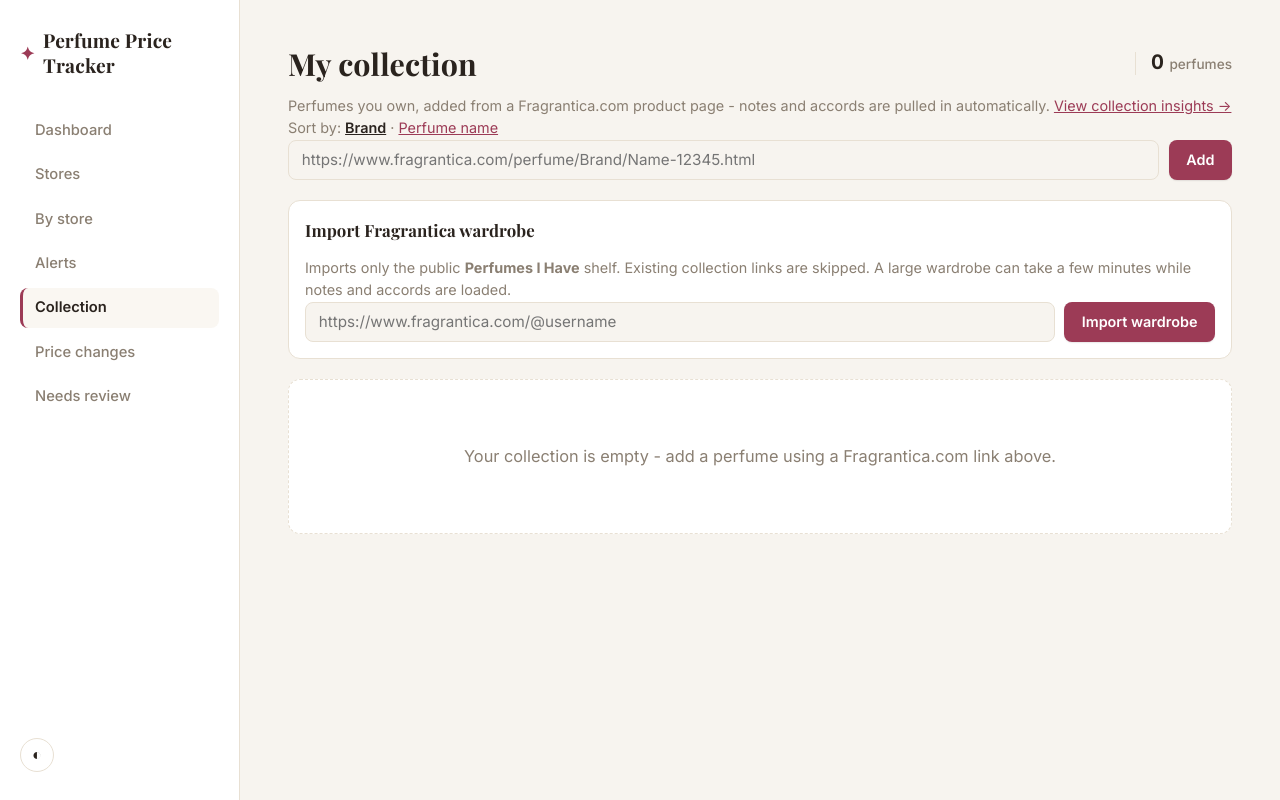
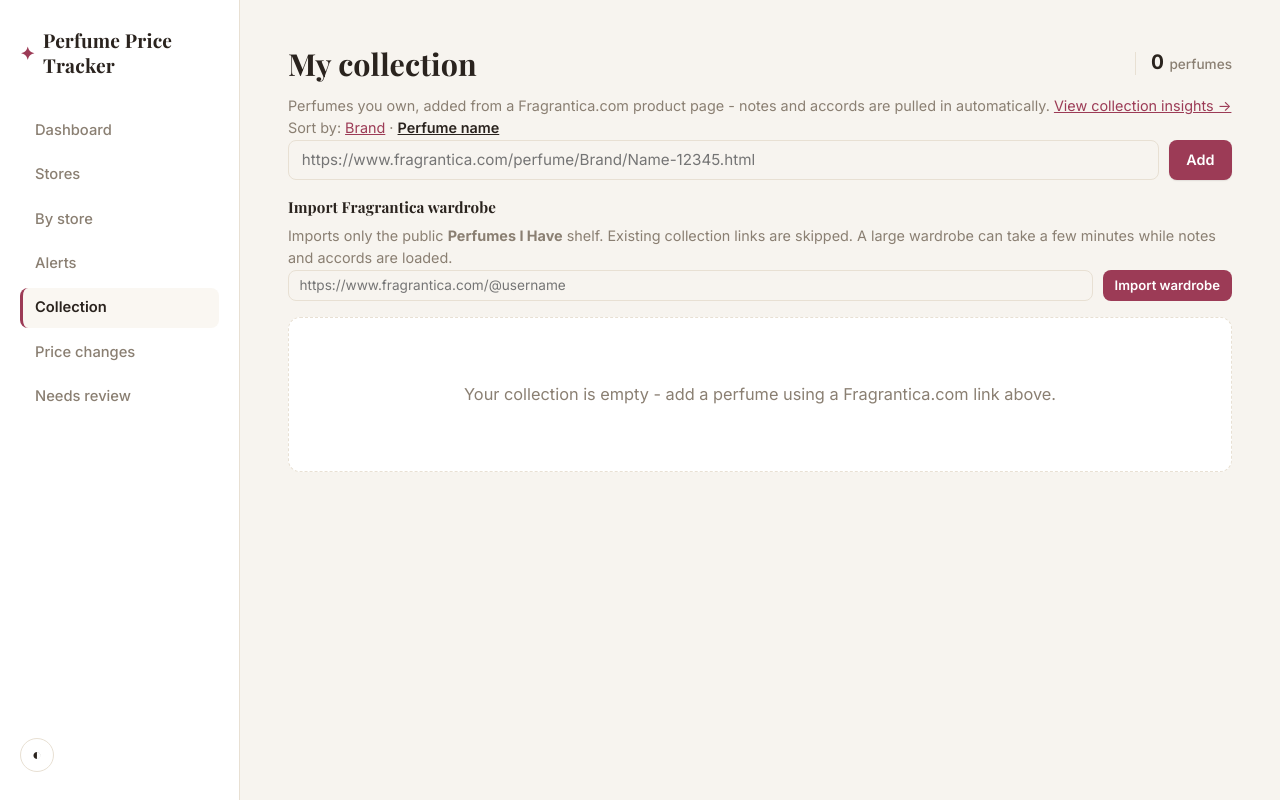
Before and after one commit to Radu-Caragin/parfumareala, a FastAPI app: page /collection in a window 1280 px wide. Run offline with FastAPI, Linux system fonts and the light colour scheme.

Commit message:
bugs and front end changes

```diff
--- a/app/database/repositories/collection.py
+++ b/app/database/repositories/collection.py
@@ -25,11 +25,11 @@ def get_by_url(db: Session, fragrantica_url: str) -> CollectionPerfume | None:
     return db.scalar(select(CollectionPerfume).where(CollectionPerfume.fragrantica_url == fragrantica_url))
 
 
-def list_all(db: Session, *, sort_by: str = "brand") -> list[CollectionPerfume]:
-    """sort_by="brand" (default) orders by brand then name, so perfumes
-    from the same brand stay grouped together. sort_by="name" orders by
-    the perfume name alone, ignoring brand entirely - e.g. "Erba Gold"
-    sorts under E, not under Xerjoff."""
+def list_all(db: Session, *, sort_by: str = "name") -> list[CollectionPerfume]:
+    """sort_by="name" (default) orders by the perfume name alone, ignoring
+    brand entirely - e.g. "Erba Gold" sorts under E, not under Xerjoff.
+    sort_by="brand" orders by brand then name instead, so perfumes from
+    the same brand stay grouped together."""
     order = (
         (CollectionPerfume.name,)
         if sort_by == "name"
--- a/app/routes/collection.py
+++ b/app/routes/collection.py
@@ -30,11 +30,11 @@ def _get_item_or_404(db: Session, item_id: int) -> CollectionPerfume:
 
 
 def _clean_sort(sort_by: str) -> str:
-    return sort_by if sort_by in _SORT_OPTIONS else "brand"
+    return sort_by if sort_by in _SORT_OPTIONS else "name"
 
 
 @router.get("/collection", response_class=HTMLResponse)
-async def list_collection(request: Request, sort: str = "brand", db: Session = Depends(get_db)) -> HTMLResponse:
+async def list_collection(request: Request, sort: str = "name", db: Session = Depends(get_db)) -> HTMLResponse:
     sort = _clean_sort(sort)
     items = collection_repo.list_all(db, sort_by=sort)
     return templates.TemplateResponse(
@@ -61,7 +61,7 @@ async def collection_insights(request: Request, db: Session = Depends(get_db)) -
 
 @router.post("/collection")
 async def add_collection_item_route(
-    request: Request, url: str = Form(""), sort: str = Form("brand"), db: Session = Depends(get_db)
+    request: Request, url: str = Form(""), sort: str = Form("name"), db: Session = Depends(get_db)
 ):
     sort = _clean_sort(sort)
     error = None
@@ -95,7 +95,7 @@ async def add_collection_item_route(
 
 @router.post("/collection/import-fragrantica", response_class=HTMLResponse)
 async def import_fragrantica_wardrobe_route(
-    request: Request, profile_url: str = Form(""), sort: str = Form("brand"), db: Session = Depends(get_db)
+    request: Request, profile_url: str = Form(""), sort: str = Form("name"), db: Session = Depends(get_db)
 ) -> HTMLResponse:
     sort = _clean_sort(sort)
     error = None
@@ -127,7 +127,7 @@ async def import_fragrantica_wardrobe_route(
 @router.post("/collection/refresh-similar", response_class=HTMLResponse)
 async def refresh_all_collection_similar_route(
     request: Request,
-    sort: str = Form("brand"),
+    sort: str = Form("name"),
     db: Session = Depends(get_db),
 ) -> HTMLResponse:
     sort = _clean_sort(sort)
@@ -153,7 +153,7 @@ async def update_collection_ownership_route(
     item_id: int,
     price: str = Form(""),
     volume_ml: str = Form(""),
-    sort: str = Form("brand"),
+    sort: str = Form("name"),
     db: Session = Depends(get_db),
 ):
     sort = _clean_sort(sort)
@@ -186,7 +186,7 @@ async def update_collection_ownership_route(
 
 
 @router.post("/collection/{item_id}/delete")
-async def delete_collection_item_route(item_id: int, sort: str = Form("brand"), db: Session = Depends(get_db)):
+async def delete_collection_item_route(item_id: int, sort: str = Form("name"), db: Session = Depends(get_db)):
     sort = _clean_sort(sort)
     item = _get_item_or_404(db, item_id)
     collection_repo.delete(db, item)
@@ -197,7 +197,7 @@ async def delete_collection_item_route(item_id: int, sort: str = Form("brand"),
 async def refresh_collection_similar_route(
     request: Request,
     item_id: int,
-    sort: str = Form("brand"),
+    sort: str = Form("name"),
     db: Session = Depends(get_db),
 ):
     sort = _clean_sort(sort)
--- a/app/static/css/style.css
+++ b/app/static/css/style.css
@@ -1167,21 +1167,36 @@ h3 {
     box-shadow: 0 0 0 3px var(--color-primary-soft);
 }
 
+.collection-import-row {
+    display: grid;
+    grid-template-columns: repeat(auto-fit, minmax(260px, 1fr));
+    gap: 1.5rem;
+    margin: 1rem 0;
+}
+
 .collection-import-section {
-    margin: 1.25rem 0;
-    padding: 1rem;
-    border: 1px solid var(--color-border);
-    border-radius: var(--radius);
-    background: var(--color-surface);
+    padding: 0;
 }
 
 .collection-import-section h2 {
     margin-top: 0;
-    font-size: 1.05rem;
+    margin-bottom: 0.35rem;
+    font-size: 0.95rem;
 }
 
 .collection-import-section .collection-add-form {
     margin-bottom: 0;
+}
+
+.collection-import-section .collection-add-form input[type="url"] {
+    padding: 0.4rem 0.65rem;
+    font-size: 0.85rem;
+}
+
+.collection-import-section .button {
+    padding: 0.35rem 0.75rem;
+    font-size: 0.82rem;
+    box-shadow: none;
 }
 
 .collection-import-result {
--- a/app/templates/collection/list.html
+++ b/app/templates/collection/list.html
@@ -28,6 +28,7 @@
     <button type="submit" class="button">Add</button>
 </form>
 
+<div class="collection-import-row">
 <section class="collection-import-section">
     <h2>Import Fragrantica wardrobe</h2>
     <p class="meta">
@@ -55,6 +56,7 @@
     </form>
 </section>
 {% endif %}
+</div>
 {% if error %}<p class="error">{{ error }}</p>{% endif %}
 {% if import_result %}
 <p class="collection-import-result">
```
Also changed, not shown: tests/routes/test_collection.py (+9 -8 lines).
